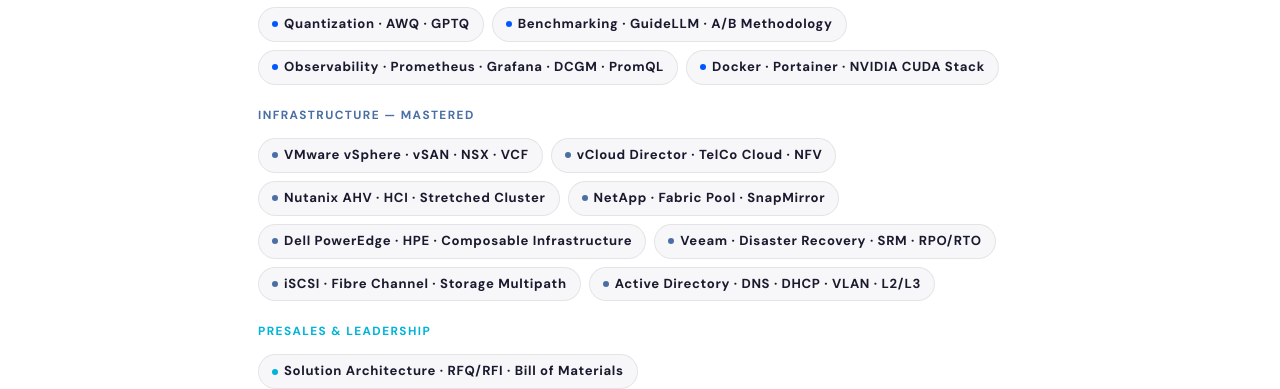
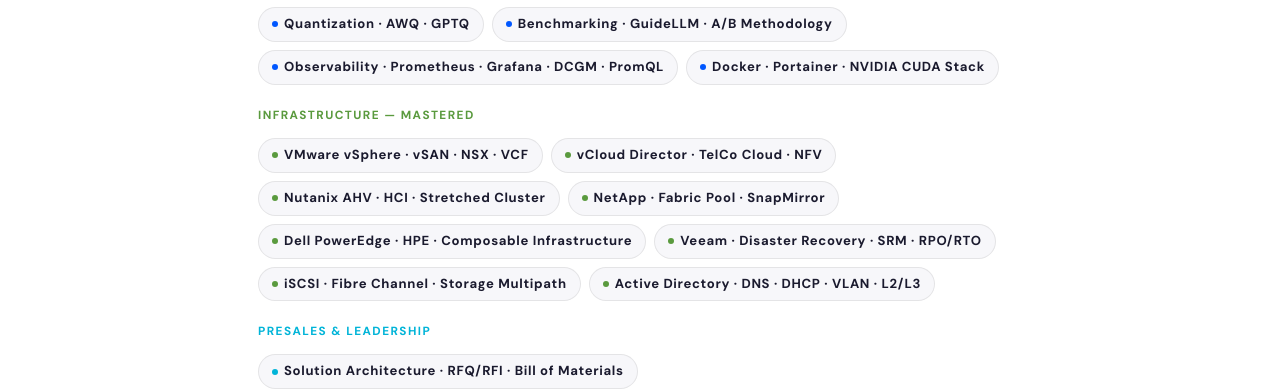
Before and after one commit to Dielabs/dielabs.github.io, a Jekyll site: the page built from cv/index.html, in a window 1280 px wide and 1400 px high, scrolled down 1266 px. Shown: the part 150-539 px from the top of the window. Built offline with Jekyll 4.4.1, drawn with Linux system fonts in a browser that asks for light colours.

Commit message:
Update index.html

```diff
--- a/cv/index.html
+++ b/cv/index.html
@@ -338,6 +338,7 @@
   .pill-violet { background: rgba(10,132,255,0.07); color: var(--violet); border: 1px solid rgba(10,132,255,0.18); }
   .pill-muted  { background: var(--off); color: var(--muted); border: 1px solid var(--border); }
 
+  .pill-infra  { background: rgba(90,154,62,0.08); color: #5A9A3E; border: 1px solid rgba(90,154,62,0.22); }
   /* ── FRAMEWORKS ── */
   .framework-grid {
     display: grid;
@@ -484,15 +485,15 @@
     <span class="badge"><span class="badge-dot" style="background:var(--blue)"></span>Benchmarking · GuideLLM · A/B Methodology</span>
     <span class="badge"><span class="badge-dot" style="background:var(--blue)"></span>Observability · Prometheus · Grafana · DCGM · PromQL</span>
     <span class="badge"><span class="badge-dot" style="background:var(--blue)"></span>Docker · Portainer · NVIDIA CUDA Stack</span>
-    <div style="width:100%;font-size:0.74rem;font-weight:700;letter-spacing:0.12em;text-transform:uppercase;color:#4A6FA5;margin-bottom:4px;margin-top:12px;">Infrastructure — Mastered</div>
-    <span class="badge"><span class="badge-dot" style="background:#4A6FA5"></span>VMware vSphere · vSAN · NSX · VCF</span>
-    <span class="badge"><span class="badge-dot" style="background:#4A6FA5"></span>vCloud Director · TelCo Cloud · NFV</span>
-    <span class="badge"><span class="badge-dot" style="background:#4A6FA5"></span>Nutanix AHV · HCI · Stretched Cluster</span>
-    <span class="badge"><span class="badge-dot" style="background:#4A6FA5"></span>NetApp · Fabric Pool · SnapMirror</span>
-    <span class="badge"><span class="badge-dot" style="background:#4A6FA5"></span>Dell PowerEdge · HPE · Composable Infrastructure</span>
-    <span class="badge"><span class="badge-dot" style="background:#4A6FA5"></span>Veeam · Disaster Recovery · SRM · RPO/RTO</span>
-    <span class="badge"><span class="badge-dot" style="background:#4A6FA5"></span>iSCSI · Fibre Channel · Storage Multipath</span>
-    <span class="badge"><span class="badge-dot" style="background:#4A6FA5"></span>Active Directory · DNS · DHCP · VLAN · L2/L3</span>
+    <div style="width:100%;font-size:0.74rem;font-weight:700;letter-spacing:0.12em;text-transform:uppercase;color:#5A9A3E;margin-bottom:4px;margin-top:12px;">Infrastructure — Mastered</div>
+    <span class="badge"><span class="badge-dot" style="background:#5A9A3E"></span>VMware vSphere · vSAN · NSX · VCF</span>
+    <span class="badge"><span class="badge-dot" style="background:#5A9A3E"></span>vCloud Director · TelCo Cloud · NFV</span>
+    <span class="badge"><span class="badge-dot" style="background:#5A9A3E"></span>Nutanix AHV · HCI · Stretched Cluster</span>
+    <span class="badge"><span class="badge-dot" style="background:#5A9A3E"></span>NetApp · Fabric Pool · SnapMirror</span>
+    <span class="badge"><span class="badge-dot" style="background:#5A9A3E"></span>Dell PowerEdge · HPE · Composable Infrastructure</span>
+    <span class="badge"><span class="badge-dot" style="background:#5A9A3E"></span>Veeam · Disaster Recovery · SRM · RPO/RTO</span>
+    <span class="badge"><span class="badge-dot" style="background:#5A9A3E"></span>iSCSI · Fibre Channel · Storage Multipath</span>
+    <span class="badge"><span class="badge-dot" style="background:#5A9A3E"></span>Active Directory · DNS · DHCP · VLAN · L2/L3</span>
     <div style="width:100%;font-size:0.74rem;font-weight:700;letter-spacing:0.12em;text-transform:uppercase;color:#00B4D8;margin-bottom:4px;margin-top:12px;">Presales &amp; Leadership</div>
     <span class="badge"><span class="badge-dot" style="background:#00B4D8"></span>Solution Architecture · RFQ/RFI · Bill of Materials</span>
     <span class="badge"><span class="badge-dot" style="background:#00B4D8"></span>Sizing Tools · RVTools · LiveOptics · Nutanix Sizer</span>
@@ -776,7 +777,7 @@
               <div class="list-row-sub">Broadcom Learning · Jan 2025</div>
             </div>
           </div>
-          <span class="pill pill-muted">VMware</span>
+          <span class="pill pill-infra">VMware</span>
         </div>
         <div class="list-row">
           <div class="list-row-left">
@@ -786,7 +787,7 @@
               <div class="list-row-sub">Broadcom Learning</div>
             </div>
           </div>
-          <span class="pill pill-muted">VMware</span>
+          <span class="pill pill-infra">VMware</span>
         </div>
         <div class="list-row">
           <div class="list-row-left">
@@ -796,7 +797,7 @@
               <div class="list-row-sub">Nutanix University</div>
             </div>
           </div>
-          <span class="pill pill-muted">Nutanix</span>
+          <span class="pill pill-infra">Nutanix</span>
         </div>
         <div class="list-row">
           <div class="list-row-left">
@@ -806,7 +807,7 @@
               <div class="list-row-sub">Linux Foundation · Dec 2024</div>
             </div>
           </div>
-          <span class="pill pill-muted">CNCF</span>
+          <span class="pill pill-infra">CNCF</span>
         </div>
         <div class="list-row">
           <div class="list-row-left">
@@ -816,7 +817,7 @@
               <div class="list-row-sub">VMware Education · Dec 2023</div>
             </div>
           </div>
-          <span class="pill pill-muted">VMware</span>
+          <span class="pill pill-infra">VMware</span>
         </div>
         <div class="list-row">
           <div class="list-row-left">
@@ -826,7 +827,7 @@
               <div class="list-row-sub">VMware Education</div>
             </div>
           </div>
-          <span class="pill pill-muted">VMware</span>
+          <span class="pill pill-infra">VMware</span>
         </div>
       </div>
     </div>
```
